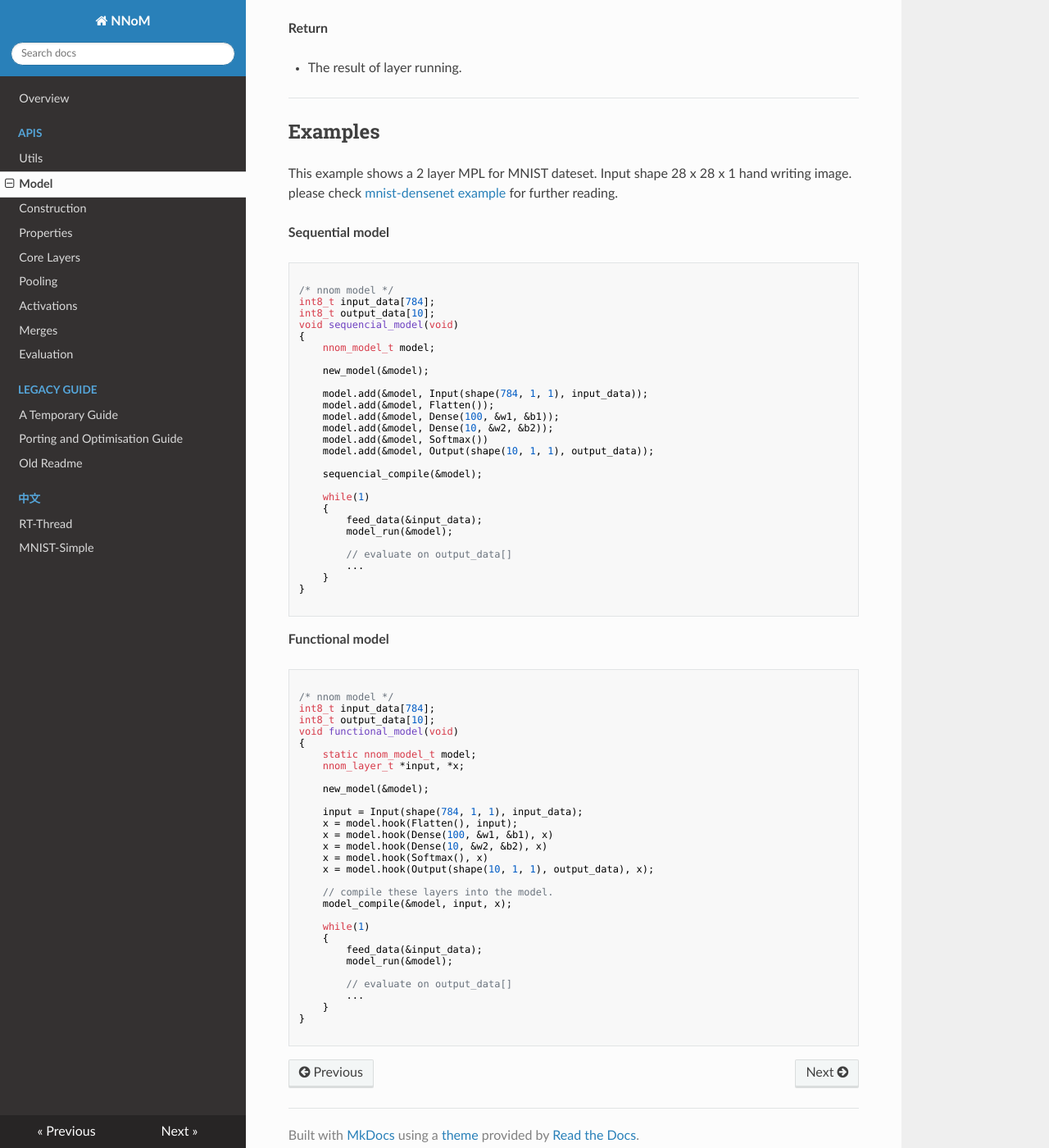
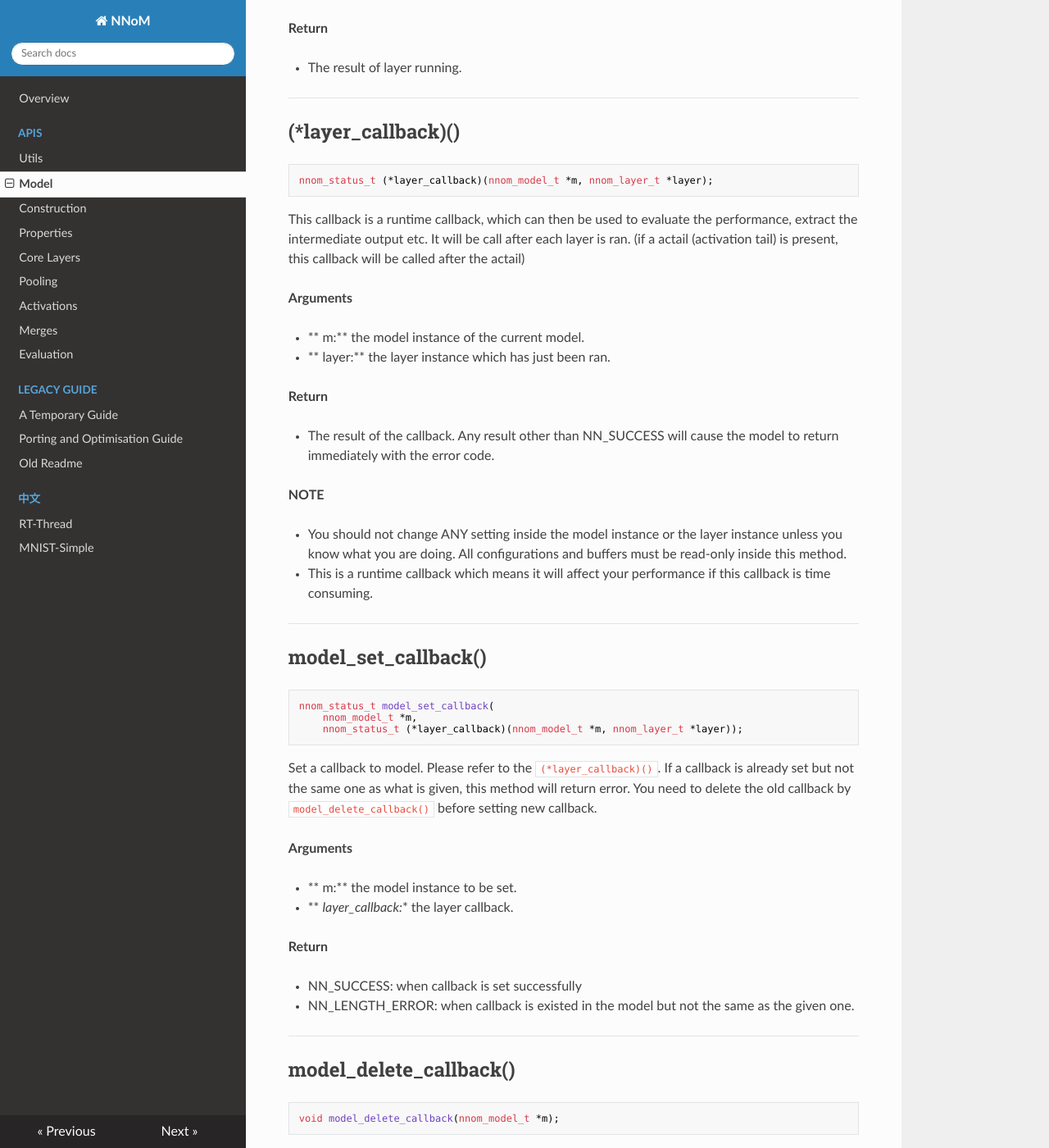
Before and after one commit to majianjia/nnom, an MkDocs documentation site: the page built from docs/api_model.md, in a window 1280 px wide and 1400 px high, scrolled down 2662 px. Shown: the whole window at 82% size. Built offline with MkDocs 1.6.1, drawn with Linux system fonts in a browser that asks for light colours; nearby versions of some CDN libraries; some of the changed text lies outside the part shown.

Commit message:
update manuals

```diff
--- a/docs/api_model.md
+++ b/docs/api_model.md
@@ -122,6 +122,76 @@ Same as `model_run()` but it only run partly to the specified layer.
 - The result of layer running.
 
 ---
+
+## (*layer_callback)()
+
+~~~C
+nnom_status_t (*layer_callback)(nnom_model_t *m, nnom_layer_t *layer);
+~~~
+
+This callback is a runtime callback, which can then be used to evaluate the performance, extract the intermediate output etc.
+It will be call after each layer is ran. (if a actail (activation tail) is present, this callback will be called after the actail)
+
+
+**Arguments**
+
+- ** m:** the model instance of the current model.
+- ** layer:** the layer instance which has just been ran.
+
+**Return**
+
+- The result of the callback. Any result other than NN_SUCCESS will cause the model to return immediately with the error code.
+
+**NOTE**
+
+- You should not change ANY setting inside the model instance or the layer instance unless you know what you are doing.
+All configurations and buffers must be read-only inside this method.
+
+- This is a runtime callback which means it will affect your performance if this callback is time consuming.
+
+---
+
+## model_set_callback()
+
+~~~C
+nnom_status_t model_set_callback(
+	nnom_model_t *m,
+	nnom_status_t (*layer_callback)(nnom_model_t *m, nnom_layer_t *layer));
+~~~
+
+Set a callback to model. Please refer to the `(*layer_callback)()`.
+If a callback is already set but not the same one as what is given, this method will return error.
+You need to delete the old callback by `model_delete_callback()` before setting new callback.
+
+**Arguments**
+
+- ** m:** the model instance to be set.
+- ** *layer_callback:** the layer callback.
+
+**Return**
+
+- NN_SUCCESS: when callback is set successfully
+- NN_LENGTH_ERROR: when callback is existed in the model but not the same as the given one.
+
+---
+
+## model_delete_callback()
+
+~~~C
+void model_delete_callback(nnom_model_t *m);
+~~~
+
+Delete an existing callback on the model.
+
+**Arguments**
+
+- ** m:** the model instance to delete the callback from.
+
+
+
+---
+
+
 ## Examples
 
 This example shows a 2 layer MPL for MNIST dateset. Input shape 28 x 28 x 1 hand writing image. please check [mnist-densenet example](https://github.com/majianjia/nnom/tree/master/examples/mnist-densenet) for further reading.
@@ -195,3 +265,43 @@ void functional_model(void)
 }
 
 ~~~
+
+**Layer Callback**
+
+~~~C
+
+// this callback to print output size of every layer.
+nnom_status_t callback(nnom_model_t *m, nnom_layer_t *layer)
+{
+	printf("layer %s, output size %d \n", default_layer_names[layer->type], shape_size(&layer->out->shape));
+	return NN_SUCCESS;
+}
+
+int main(void)
+{
+	// using automatic tools to generate model
+	model = nnom_model_create();
+
+	// set callback
+	model_set_callback(model, callback);
+
+	// run and see what happend.
+	model_run(model);
+}
+
+~~~
+
+logging:
+~~~
+layer Input, output shape 784
+layer Conv2D, output shape 9408
+layer MaxPool, output shape 2352
+layer UpSample, output shape 9408
+layer Conv2D, output shape 2352
+layer Conv2D, output shape 9408
+layer Add, output shape 9408
+layer MaxPool, output shape 2352
+layer Conv2D, output shape 2352
+...
+
+~~~
```
Also changed, not shown: docs/api_activations.md (+25 -10 lines), docs/api_merge.md (+44 -4 lines).
